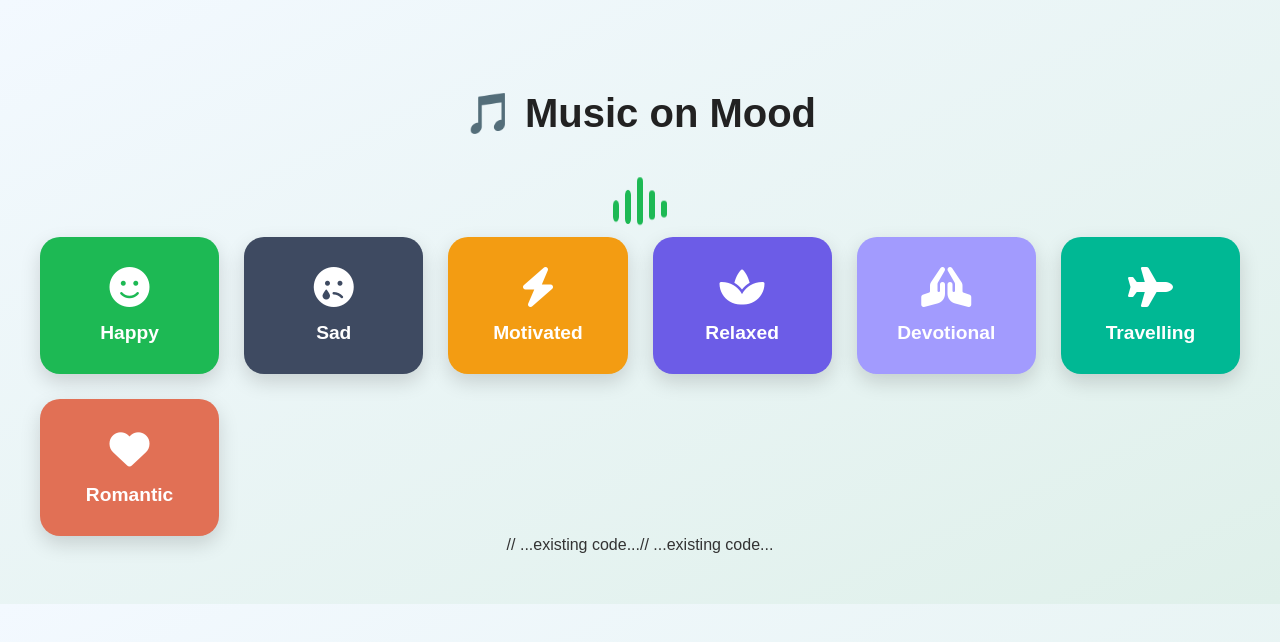
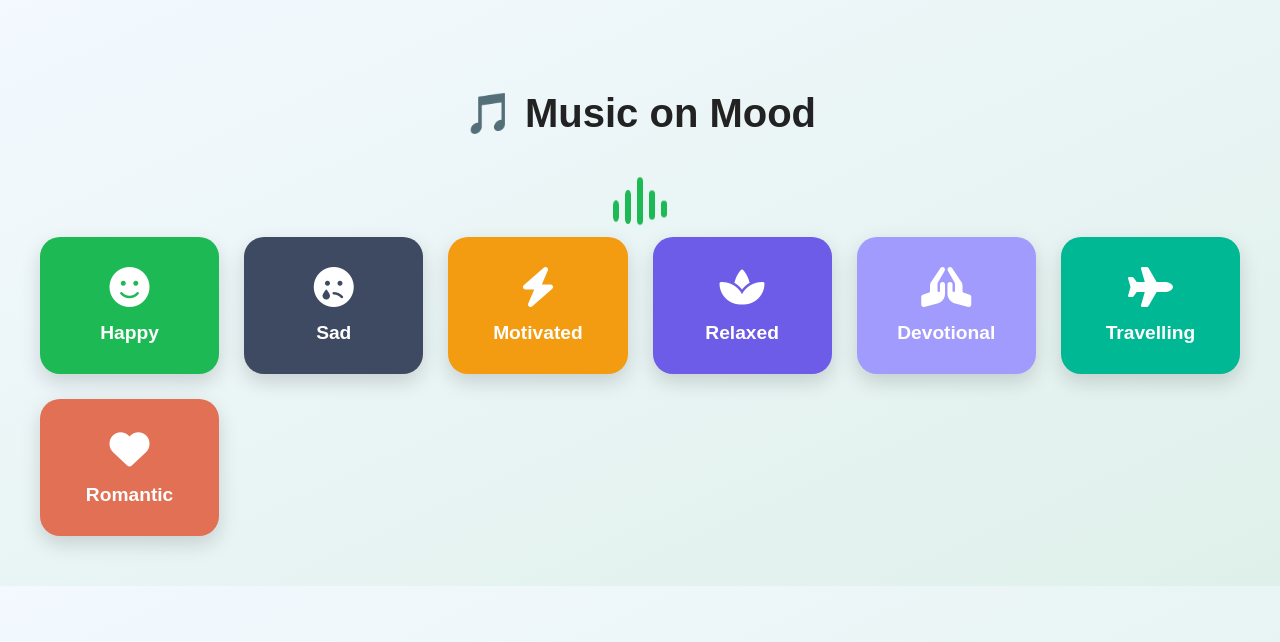
Before and after one commit to Varsha-JEC/MoodBasedProject, a React (Vite) app: page / in a window 1280 px wide. Shown: the top 642 px of the page. Built offline with nearby package versions, Linux system fonts and the light colour scheme; a small style sheet from the web is missing.

Commit message:
Update App.jsx and other recent changes

```diff
--- a/src/App.jsx
+++ b/src/App.jsx
@@ -59,7 +59,6 @@ function App() {
         ))}
       </div>
 
-      // ...existing code...
 
       {currentMood && (
         <div className="mood-message" style={{ backgroundColor: currentMood.color }}>
@@ -70,7 +69,7 @@ function App() {
           </audio>
         </div>
       )}
-// ...existing code...
+
     </div>
   );
 }
```
